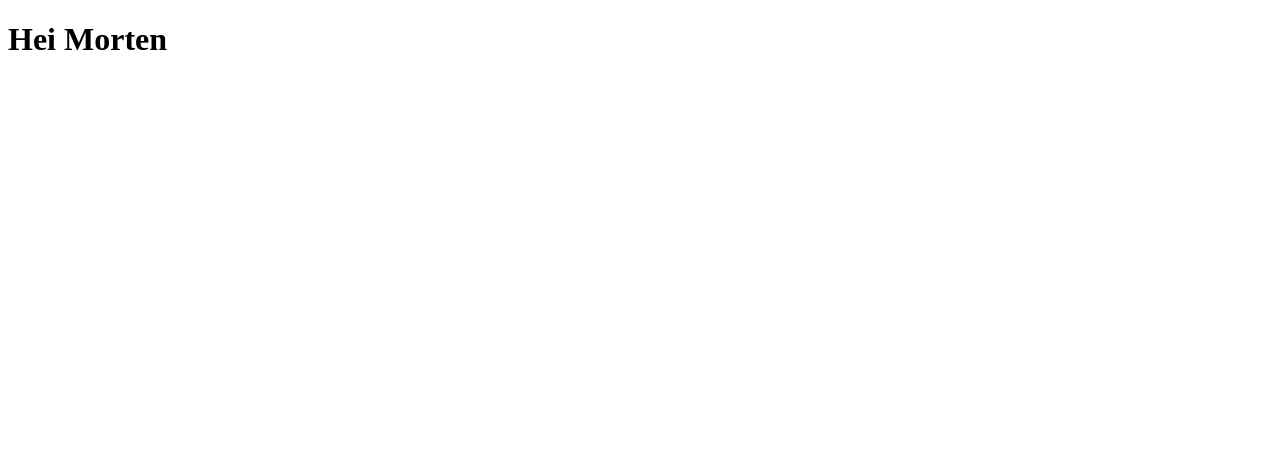
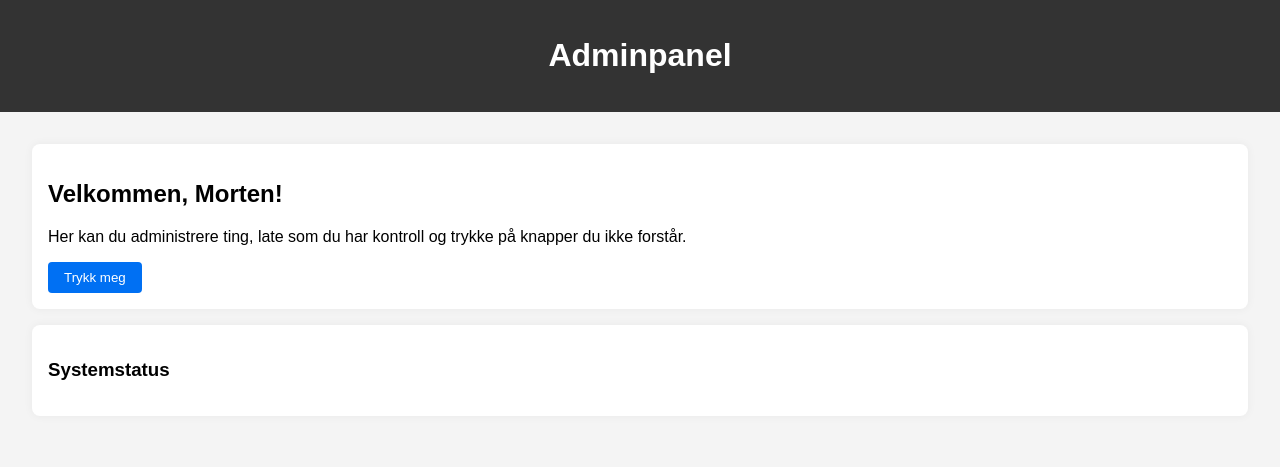
Before and after one commit to mortenhoelno/Admin-side-test, a plain HTML site: page public/index.html in a window 1280 px wide. Drawn offline with Linux system fonts and the light colour scheme.

Commit message:
Update index.html

```diff
--- a/public/index.html
+++ b/public/index.html
@@ -1,10 +1,55 @@
 <!DOCTYPE html>
 <html lang="no">
-  <head>
-    <meta charset="UTF-8" />
-    <title>Hei Morten</title>
-  </head>
-  <body>
-    <h1>Hei Morten</h1>
-  </body>
-</html>
+<head>
+  <meta charset="UTF-8" />
+  <meta name="viewport" content="width=device-width, initial-scale=1.0" />
+  <title>Adminpanel</title>
+  <style>
+    body {
+      font-family: Arial, sans-serif;
+      background: #f4f4f4;
+      margin: 0;
+      padding: 0;
+    }
+    header {
+      background: #333;
+      color: white;
+      padding: 1rem;
+      text-align: center;
+    }
+    main {
+      padding: 2rem;
+    }
+    .card {
+      background: white;
+      padding: 1rem;
+      margin-bottom: 1rem;
+      border-radius: 8px;
+      box-shadow: 0 0 10px rgba(0,0,0,0.05);
+    }
+    .button {
+      padding: 0.5rem 1rem;
+      background: #0070f3;
+      color: white;
+      border: none;
+      border-radius: 4px;
+      cursor: pointer;
+    }
+    .button:hover {
+      background: #0059c1;
+    }
+  </style>
+</head>
+<body>
+  <header>
+    <h1>Adminpanel</h1>
+  </header>
+  <main>
+    <div class="card">
+      <h2>Velkommen, Morten!</h2>
+      <p>Her kan du administrere ting, late som du har kontroll og trykke på knapper du ikke forstår.</p>
+      <button class="button" onclick="alert('Knapp trykket – du er offisielt admin nå.')">Trykk meg</button>
+    </div>
+
+    <div class="card">
+      <h3>Systemstatus</h3>
```
